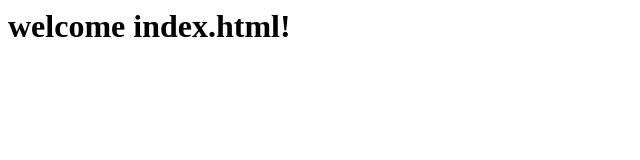
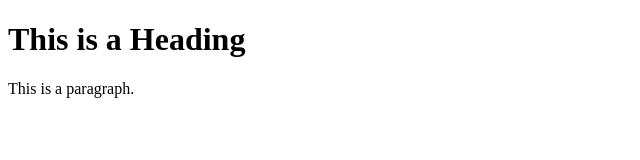
Before and after one commit to kasjfksj/alexander.github.io, a plain HTML site: page index.html in a window 1280 px wide. Shown: the whole page, without its empty margins (0-640 px from the left). Drawn offline with Linux system fonts and the light colour scheme.

Commit message:
Update index.html

```diff
--- a/index.html
+++ b/index.html
@@ -1 +1,12 @@
-<h1> welcome index.html!</h1>
+<!DOCTYPE html>
+<html>
+<head>
+<title>Page Title</title>
+</head>
+<body>
+
+<h1>This is a Heading</h1>
+<p>This is a paragraph.</p>
+
+</body>
+</html>
```
